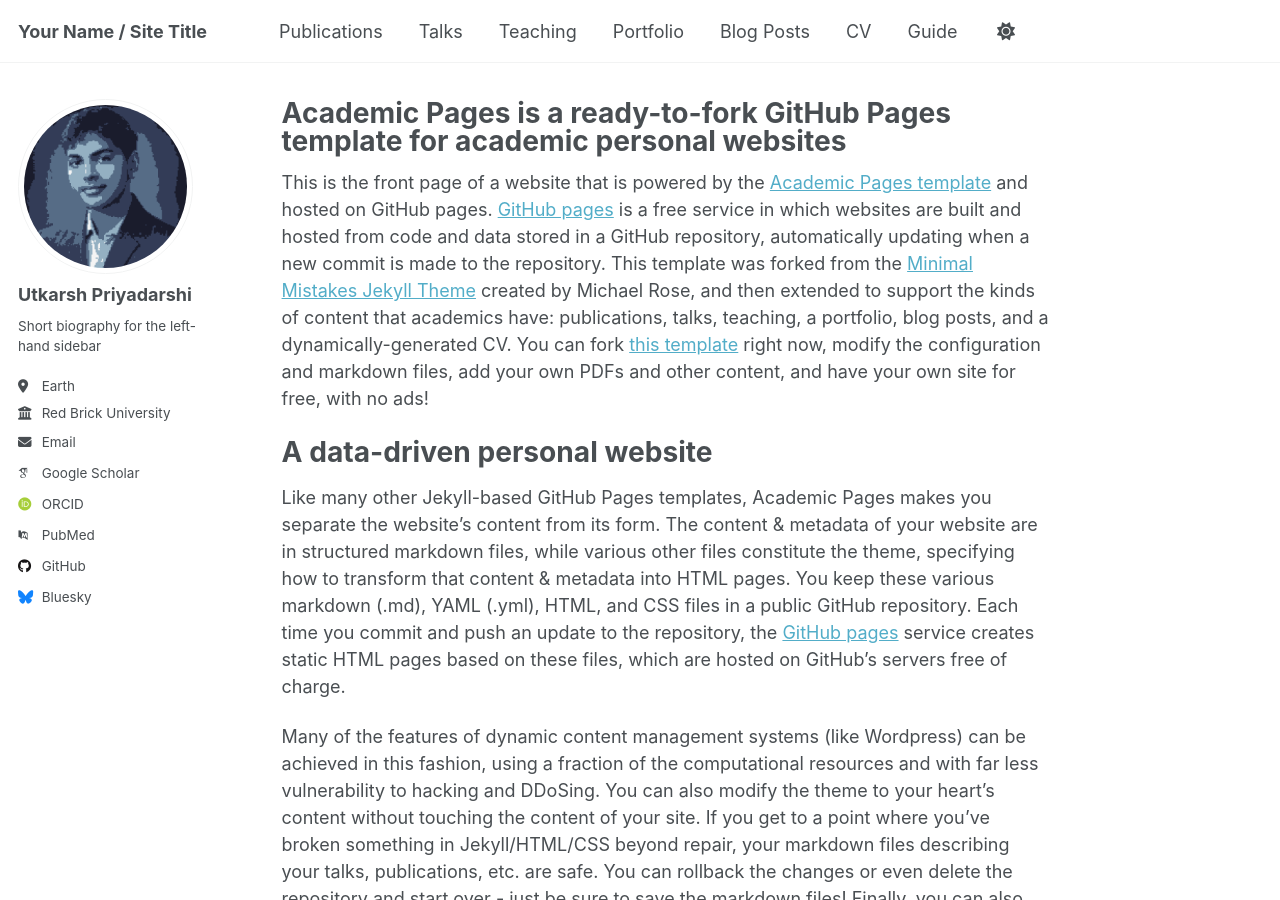
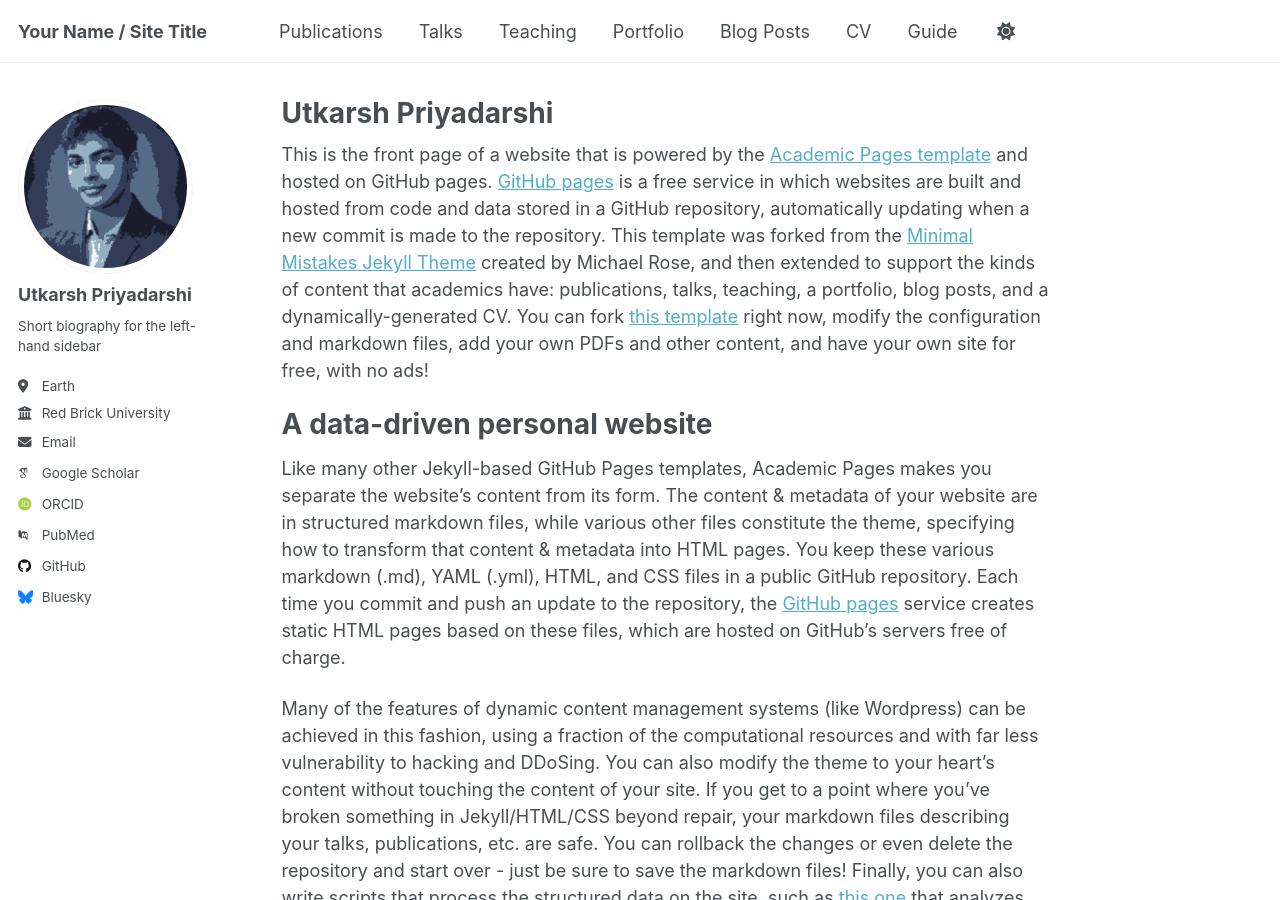
Before and after one commit to priyadarshiutkarsh/priyadarshiutkarsh.github.io, a Jekyll site: the page built from _pages/about.md, in a window 1280 px wide and 900 px high. Built offline with Jekyll 4.4.1, drawn with Linux system fonts in a browser that asks for light colours; some web fonts are replaced.

Commit message:
Update about.md

```diff
--- a/_pages/about.md
+++ b/_pages/about.md
@@ -1,6 +1,6 @@
 ---
 permalink: /
-title: "Academic Pages is a ready-to-fork GitHub Pages template for academic personal websites"
+title: "Utkarsh Priyadarshi"
 author_profile: true
 redirect_from:
   - /about/
```
